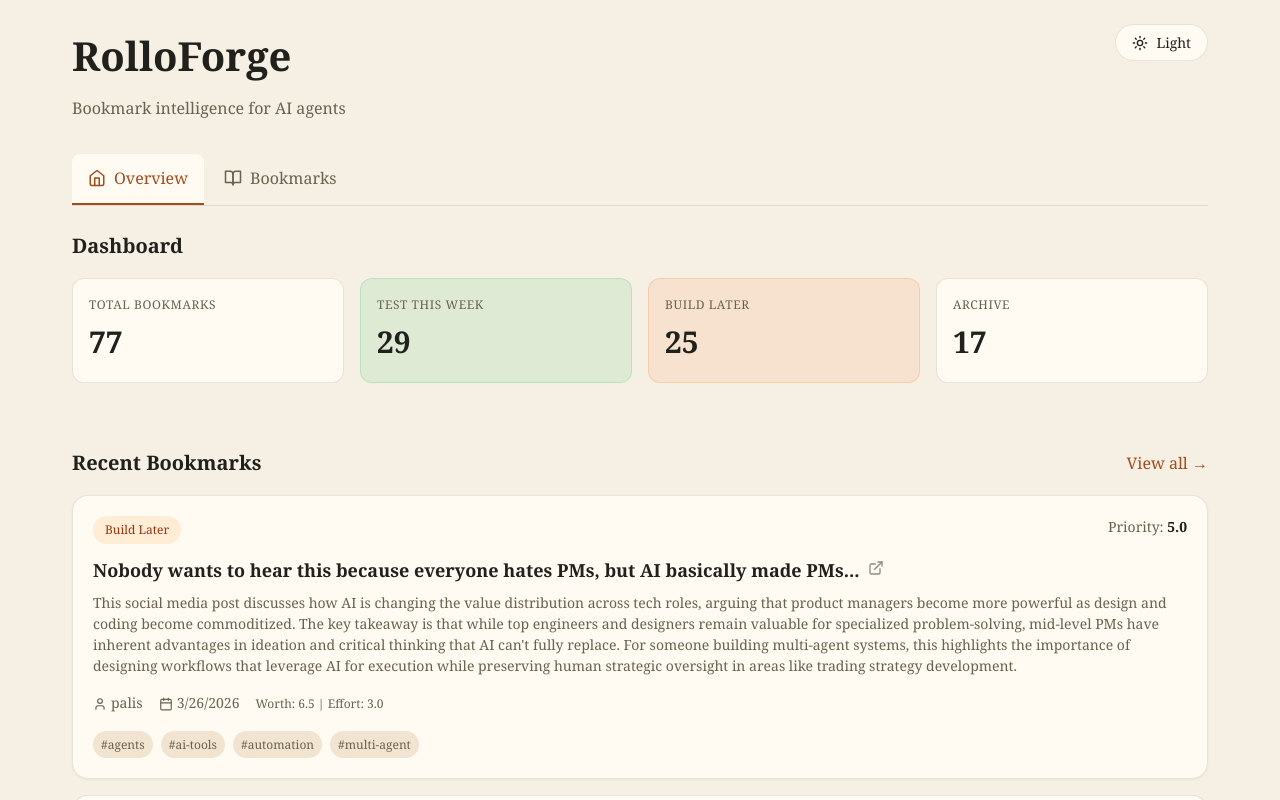
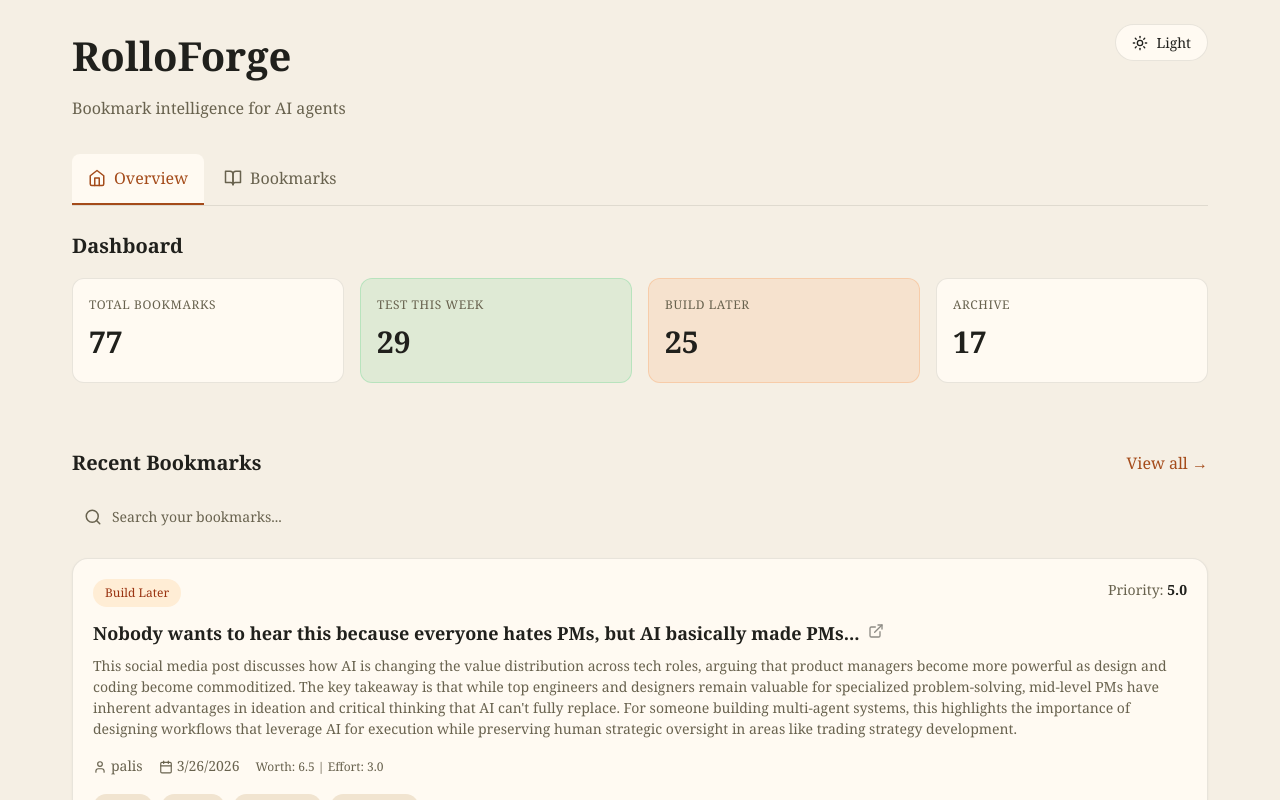
Before and after one commit to aungminnkhant9400/RolloForge, a Next.js app in the folder web/: page / in a window 1280 px wide. Shown: the top 800 px of the page. Built offline with nearby package versions, Linux system fonts and the light colour scheme.

Commit message:
Add full-text search: search across titles, content, summaries, tags

```diff
--- a/web/app/page.tsx
+++ b/web/app/page.tsx
@@ -1,14 +1,46 @@
+'use client';
+
+import { useState, useMemo } from 'react';
+import Link from 'next/link';
 import { StatCard } from '@/components/StatCard';
 import { BookmarkCard } from '@/components/BookmarkCard';
-import { getStats, getRecentBookmarks } from '@/lib/data';
-import Link from 'next/link';
+import { SearchBar } from '@/components/SearchBar';
+import { getStats, getBookmarksWithAnalysis } from '@/lib/data';
 
 // ISR: Rebuild every 60 seconds
 export const revalidate = 60;
 
 export default function OverviewPage() {
   const stats = getStats();
-  const recentBookmarks = getRecentBookmarks(10);
+  const allBookmarks = getBookmarksWithAnalysis();
+  const [searchQuery, setSearchQuery] = useState('');
+
+  // Filter bookmarks by search
+  const filteredBookmarks = useMemo(() => {
+    let bookmarks = allBookmarks;
+
+    if (searchQuery.trim()) {
+      const query = searchQuery.toLowerCase();
+      bookmarks = bookmarks.filter(bookmark => {
+        const searchableText = `
+          ${bookmark.title}
+          ${bookmark.text}
+          ${bookmark.author || ''}
+          ${bookmark.analysis?.summary || ''}
+          ${bookmark.analysis?.recommendation_reason || ''}
+          ${bookmark.analysis?.key_insights?.join(' ') || ''}
+          ${bookmark.tags?.join(' ') || ''}
+        `.toLowerCase();
+
+        return searchableText.includes(query);
+      });
+    }
+
+    // Sort by bookmarked_at desc and take top 10
+    return bookmarks
+      .sort((a, b) => new Date(b.bookmarked_at).getTime() - new Date(a.bookmarked_at).getTime())
+      .slice(0, 10);
+  }, [allBookmarks, searchQuery]);
 
   return (
     <div style={{ display: 'flex', flexDirection: 'column', gap: '32px' }}>
@@ -32,14 +64,20 @@ export default function OverviewPage() {
           </Link>
         </div>
 
+        <SearchBar
+          value={searchQuery}
+          onChange={setSearchQuery}
+          placeholder="Search your bookmarks..."
+        />
         <div className="bookmark-list">
-          {recentBookmarks.length > 0 ? (
-            recentBookmarks.map((bookmark) => (
+          {filteredBookmarks.length > 0 ? (
+            filteredBookmarks.map((bookmark) => (
               <BookmarkCard key={bookmark.id} bookmark={bookmark} />
             ))
           ) : (
             <div className="empty-state">
-              <p>No bookmarks yet.</p>
+              <p>No bookmarks found.</p>
+              {searchQuery && <p style={{ fontSize: '0.875rem', marginTop: '8px' }}>Try a different search term.</p>}
             </div>
           )}
         </div>
--- a/web/components/SearchBar.tsx
+++ b/web/components/SearchBar.tsx
@@ -1,23 +1,88 @@
 'use client';
 
-import { Search } from 'lucide-react';
+import { useState, useEffect } from 'react';
 
 interface SearchBarProps {
   value: string;
   onChange: (value: string) => void;
+  placeholder?: string;
 }
 
-export function SearchBar({ value, onChange }: SearchBarProps) {
+export function SearchBar({ value, onChange, placeholder = "Search bookmarks..." }: SearchBarProps) {
+  const [inputValue, setInputValue] = useState(value);
+
+  // Debounce search
+  useEffect(() => {
+    const timer = setTimeout(() => {
+      onChange(inputValue);
+    }, 300);
+    return () => clearTimeout(timer);
+  }, [inputValue, onChange]);
+
   return (
-    <div className="search-box">
-      <Search size={18} className="search-icon" />
-      <input
-        type="text"
-        value={value}
-        onChange={(e) => onChange(e.target.value)}
-        placeholder="Search bookmarks..."
-        className="search-input"
-      />
+    <div className="search-container" style={{ marginBottom: '20px' }}>
+      <div className="search-input-wrapper" style={{
+        position: 'relative',
+        display: 'flex',
+        alignItems: 'center',
+      }}>
+        <svg
+          xmlns="http://www.w3.org/2000/svg"
+          width="18"
+          height="18"
+          viewBox="0 0 24 24"
+          fill="none"
+          stroke="currentColor"
+          strokeWidth="2"
+          strokeLinecap="round"
+          strokeLinejoin="round"
+          style={{
+            position: 'absolute',
+            left: '12px',
+            color: 'var(--muted)',
+          }}
+        >
+          <circle cx="11" cy="11" r="8"></circle>
+          <path d="m21 21-4.3-4.3"></path>
+        </svg>
+
+        <input
+          type="text"
+          value={inputValue}
+          onChange={(e) => setInputValue(e.target.value)}
+          placeholder={placeholder}
+          className="search-input"
+          style={{
+            width: '100%',
+            padding: '12px 12px 12px 40px',
+            border: '1px solid var(--border)',
+            borderRadius: '8px',
+            background: 'var(--card-bg)',
+            color: 'var(--text)',
+            fontSize: '0.875rem',
+          }}
+        />
+
+        {inputValue && (
+          <button
+            onClick={() => {
+              setInputValue('');
+              onChange('');
+            }}
+            style={{
+              position: 'absolute',
+              right: '12px',
+              background: 'none',
+              border: 'none',
+              cursor: 'pointer',
+              color: 'var(--muted)',
+              padding: '4px',
+            }}
+          >
+            ✕
+          </button>
+        )}
+      </div>
     </div>
   );
 }
--- a/web/lib/data.ts
+++ b/web/lib/data.ts
@@ -91,4 +91,73 @@ export function getAllTags(): string[] {
   const tagSet = new Set<string>();
   bookmarks.forEach(b => b.tags?.forEach(tag => tagSet.add(tag)));
   return Array.from(tagSet).sort();
-}// Trigger redeploy Wed Mar 25 03:38:55 PM CST 2026
+}
+
+// Full-text search across all bookmark fields
+export function searchBookmarks(query: string): BookmarkWithAnalysis[] {
+  if (!query.trim()) {
+    return getBookmarksWithAnalysis();
+  }
+
+  const searchTerm = query.toLowerCase();
+  const allBookmarks = getBookmarksWithAnalysis();
+
+  return allBookmarks.filter(bookmark => {
+    const searchableFields = [
+      bookmark.title,
+      bookmark.text,
+      bookmark.author,
+      bookmark.tags?.join(' '),
+      bookmark.analysis?.summary,
+      bookmark.analysis?.recommendation_reason,
+      bookmark.analysis?.key_insights?.join(' '),
+    ].filter(Boolean).join(' ').toLowerCase();
+
+    return searchableFields.includes(searchTerm);
+  });
+}
+
+// Advanced search with filters
+export function advancedSearch({
+  query,
+  bucket,
+  tags,
+}: {
+  query?: string;
+  bucket?: string;
+  tags?: string[];
+}): BookmarkWithAnalysis[] {
+  let results = getBookmarksWithAnalysis();
+
+  // Text search
+  if (query?.trim()) {
+    const searchTerm = query.toLowerCase();
+    results = results.filter(bookmark => {
+      const searchableFields = [
+        bookmark.title,
+        bookmark.text,
+        bookmark.author,
+        bookmark.tags?.join(' '),
+        bookmark.analysis?.summary,
+        bookmark.analysis?.recommendation_reason,
+        bookmark.analysis?.key_insights?.join(' '),
+      ].filter(Boolean).join(' ').toLowerCase();
+
+      return searchableFields.includes(searchTerm);
+    });
+  }
+
+  // Bucket filter
+  if (bucket && bucket !== 'all') {
+    results = results.filter(b => b.analysis?.recommendation_bucket === bucket);
+  }
+
+  // Tags filter
+  if (tags && tags.length > 0) {
+    results = results.filter(b =>
+      tags.some(tag => b.tags?.includes(tag))
+    );
+  }
+
+  return results;
+}
```
Also changed, not shown: web/components/BookmarksContent.tsx (+9 -2 lines).
